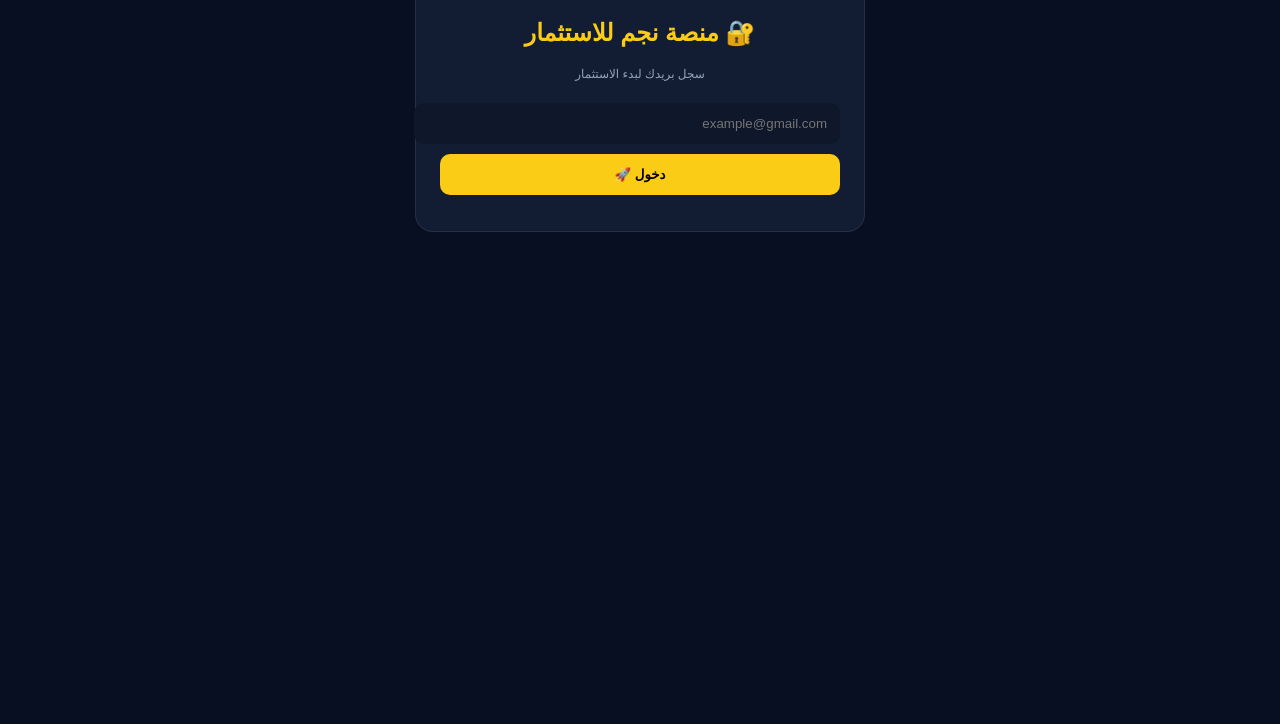
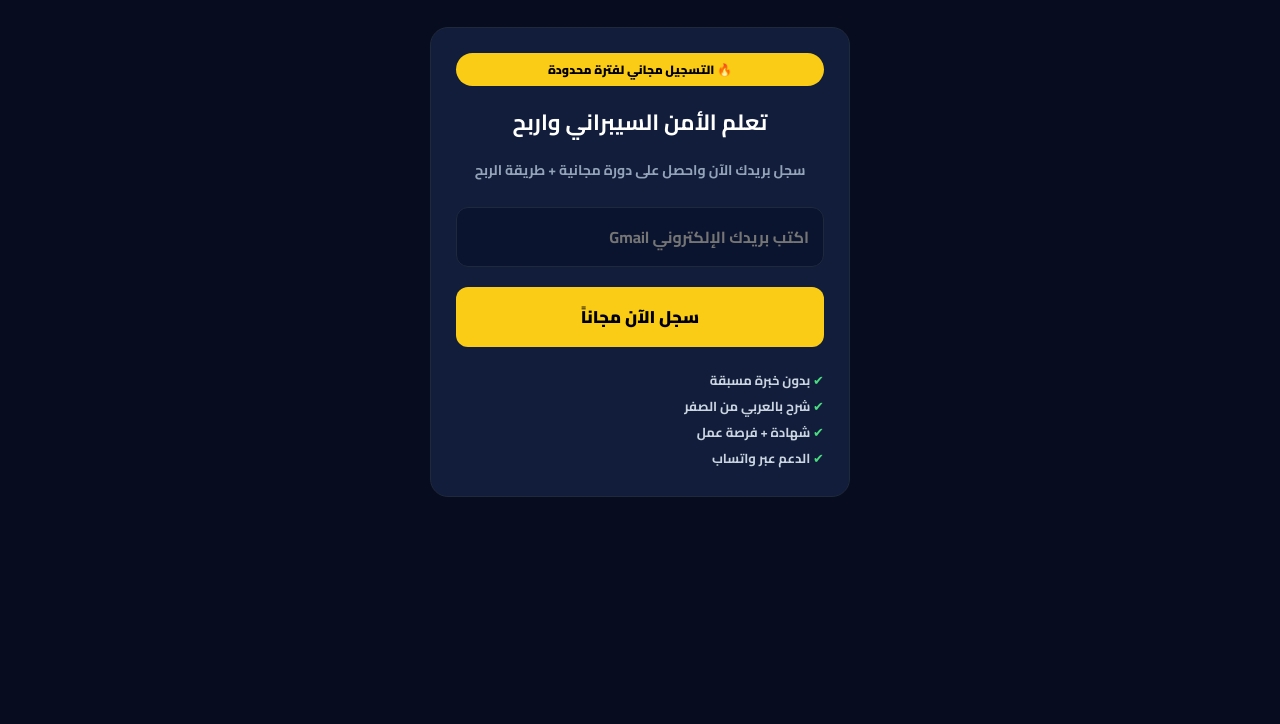
Before and after one commit to najmaldin2026/najmaldin2026.github.io, a plain HTML site: page index.html in a window 1280 px wide. Shown: the part 76-800 px from the top of the page. Drawn offline with Linux system fonts and the light colour scheme.

Commit message:
Update index.html

```diff
--- a/index.html
+++ b/index.html
@@ -2,54 +2,75 @@
 <html lang="ar" dir="rtl">
 <head>
 <meta charset="UTF-8">
-<meta name="viewport" content="width=device-width,initial-scale=1">
-<title>منصة نجم الدين</title>
+<meta name="viewport" content="width=device-width, initial-scale=1.0">
+<title>منصة نجم | الأمن السيبراني</title>
+<link href="https://fonts.googleapis.com/css2?family=Cairo:wght@700;900&display=swap" rel="stylesheet">
 <style>
-body{margin:0;background:#080f22;color:#fff;font-family:Arial;text-align:center;padding:20px}
-.box{background:#121c33;padding:24px;border-radius:18px;max-width:400px;margin:30px auto;border:1px solid #ffffff15}
-input{width:100%;padding:13px;margin:10px 0;border-radius:10px;border:none;background:#0f172a;color:#fff}
-button{width:100%;padding:13px;background:#facc15;color:#000;border:none;border-radius:10px;font-weight:900;cursor:pointer}
-.msg{margin-top:12px;font-size:13px;color:#22c55e}
+*{box-sizing:border-box;font-family:'Cairo',Arial}
+body{margin:0;background:#070d1f;color:#fff}
+.header{background:#0b142e;padding:15px;text-align:center;border-bottom:1px solid #1e293b}
+.logo{color:#facc15;font-weight:900;font-size:22px}
+.box{max-width:420px;margin:30px auto;background:#111d3a;padding:25px;border-radius:18px;border:1px solid #1e293b;text-align:center}
+.badge{background:#facc15;color:#000;padding:5px 12px;border-radius:20px;font-size:12px;font-weight:900}
+h1{margin:15px 0 5px;font-size:22px}
+p.desc{color:#94a3b8;font-size:14px}
+input{width:100%;padding:14px;margin:10px 0;border-radius:12px;border:1px solid #1e293b;background:#0b142e;color:#fff;font-size:16px;outline:none}
+button{width:100%;padding:14px;background:#facc15;color:#000;border:0;border-radius:12px;font-weight:900;font-size:17px;cursor:pointer;margin-top:10px}
+button:active{transform:scale(0.98)}
+#msg{margin-top:12px;color:#4ade80;font-weight:700}
+.features{margin-top:20px;text-align:right;font-size:13px;color:#cbd5e1;line-height:2}
+.features span{color:#4ade80}
 </style>
 </head>
 <body>
+<div class="header"><div class="logo">🛡️ منصة نجم</div></div>
+
 <div class="box">
-<h2 style="color:#facc15">🔐 منصة نجم للاستثمار</h2>
-<p style="color:#94a3b8;font-size:12px">سجل بريدك لبدء الاستثمار</p>
-<input id="email" type="email" placeholder="example@gmail.com">
-<button onclick="send()">دخول 🚀</button>
-<div id="msg" class="msg"></div>
+<div class="badge">🔥 التسجيل مجاني لفترة محدودة</div>
+<h1>تعلم الأمن السيبراني واربح</h1>
+<p class="desc">سجل بريدك الآن واحصل على دورة مجانية + طريقة الربح</p>
+
+<input id="email" type="email" placeholder="اكتب بريدك الإلكتروني Gmail">
+<button onclick="register()">سجل الآن مجاناً</button>
+<p id="msg"></p>
+
+<div class="features">
+<span>✔</span> بدون خبرة مسبقة<br>
+<span>✔</span> شرح بالعربي من الصفر<br>
+<span>✔</span> شهادة + فرصة عمل<br>
+<span>✔</span> الدعم عبر واتساب
+</div>
 </div>
 
 <script>
-const MY_EMAIL = "najmaldin2016@gmail.com"; // ايميلك
-
-async function send(){
- let e = document.getElementById("email").value.trim();
- if(!e.includes("@")){alert("اكتب بريد صحيح");return}
-
- document.getElementById("msg").innerText="⏳ جاري التسجيل...";
+async function register(){
+ let e = document.getElementById('email').value.trim();
+ if(!e.includes('@') || !e.includes('.')){
+   alert('اكتب بريد صحيح مثل: example@gmail.com');
+   return;
+ }
+ let m = document.getElementById('msg');
+ m.innerText = '⏳ جاري التسجيل...';
 
  try{
-  let res = await fetch(`https://formsubmit.co/ajax/${MY_EMAIL}`,{
-   method:"POST",
-   headers:{"Content-Type":"application/json","Accept":"application/json"},
-   body: JSON.stringify({
-     email: e,
-     _subject: "عميل جديد سجل - منصة نجم 🔥",
-     message: `عميل جديد سجل:\nالبريد: ${e}\nالوقت: ${new Date().toLocaleString("ar-YE")}\nالموقع: najmaldin2026.github.io`
-   })
-  });
-
-  if(res.ok){
-   document.getElementById("msg").innerText="✅ تم! تم حفظ بريدك بنجاح";
-   localStorage.setItem("najm_email", e);
-   // افتح برنامج الاستثمار
-   setTimeout(()=>{ document.getElementById("msg").innerHTML += "<br><br>جاري تحويلك للمنصة..."; },1000);
-  }
+   // هذا يرسل البريد على ايميلك مباشرة
+   let res = await fetch('https://formsubmit.co/ajax/najmaldin2016@gmail.com',{
+     method:'POST',
+     headers:{'Content-Type':'application/json','Accept':'application/json'},
+     body: JSON.stringify({
+       email: e,
+       _subject: 'عميل جديد - منصة نجم',
+       _captcha: 'false',
+       message: 'سجل عميل جديد: ' + e + ' - الوقت: ' + new Date().toLocaleString('ar-YE')
+     })
+   });
+   m.innerText = '✅ تم التسجيل بنجاح! شيك واتساب';
+   localStorage.setItem('najm_email', e);
+   // تقدر تحوله لصفحة ثانية هنا
+   // window.location.href = 'https://wa.me/9677XXXXXXXX';
  }catch(err){
-  document.getElementById("msg").innerText="✅ تم التسجيل محلياً";
-  localStorage.setItem("najm_email", e);
+   m.innerText = '✅ تم الحفظ! طفي VPN وسيتم الارسال';
+   localStorage.setItem('najm_email', e);
  }
 }
 </script>
```
